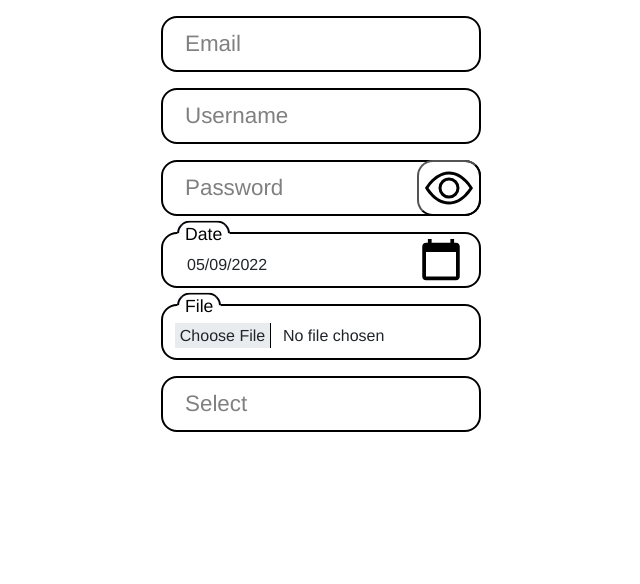
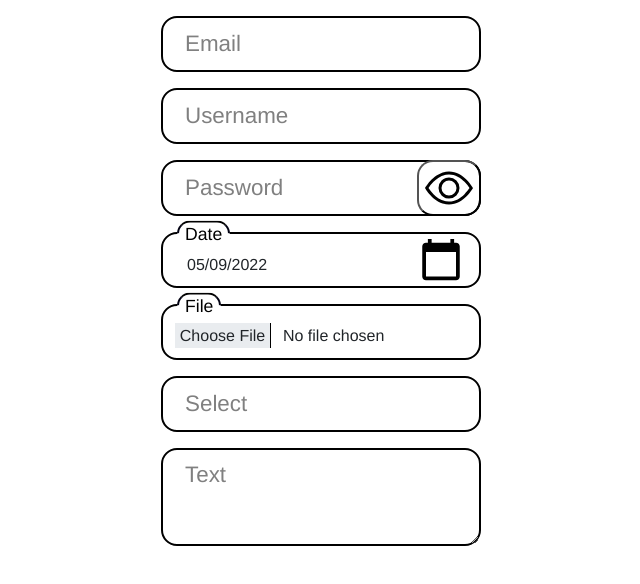
Before and after one commit to TimL135/sexyinputs, a Vue app: page / in a window 1280 px wide. Shown: the top 584 px of the page, without its empty margins (319-959 px from the left). Built offline with nearby package versions, Linux system fonts and the light colour scheme.

Commit message:
fix textarea

```diff
--- a/src/components/SexyInput.vue
+++ b/src/components/SexyInput.vue
@@ -222,7 +222,7 @@ export default defineComponent({
     background-color: transparent;
     justify-content: center;
   }
-  .placeholder-text {
+  input + .placeholder-text {
     align-items: center;
     position: absolute;
     top: 0;
@@ -296,7 +296,7 @@ export default defineComponent({
     }
   }
   .placeholder-text {
-    align-items: center;
+    align-items: start;
     position: absolute;
     top: 0;
     bottom: 0;
--- a/src/views/App.vue
+++ b/src/views/App.vue
@@ -38,6 +38,7 @@
         :options="array"
         optionKey="name"
       ></SexyInput>
+      <SexyInput placeholder="Text" type="textarea" v-model="text"></SexyInput>
     </form>
   </div>
 </template>
@@ -54,6 +55,7 @@ export default defineComponent({
       file: null,
       select: "",
       array: [{ name: "hello" }, { name: "hallo" }],
+      text: "",
     };
   },
   components: {
```
